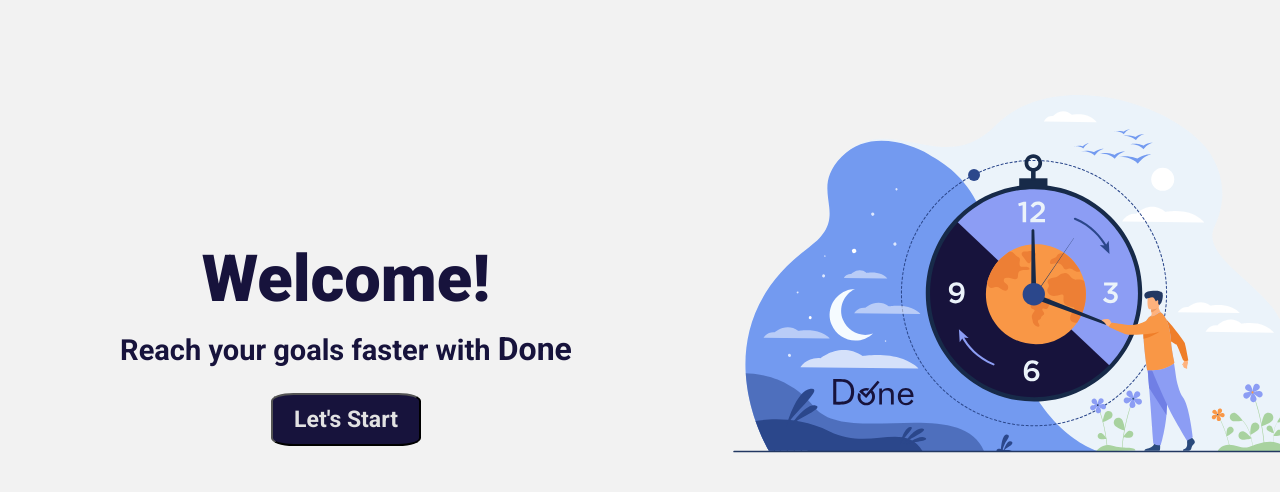
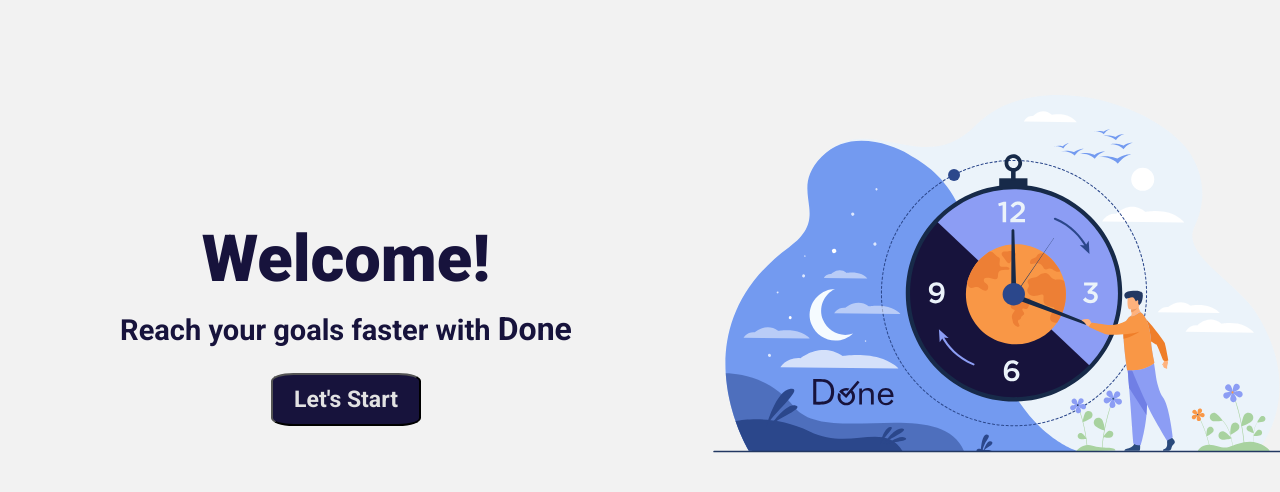
Before and after one commit to GSG-CF04/todoApp-team2, a plain HTML site: page index.html in a window 1280 px wide. Shown: the part 48-540 px from the top of the page. Drawn offline with Linux system fonts and the light colour scheme.

Commit message:
Fix CSS problem Relates #38

```diff
--- a/style.css
+++ b/style.css
@@ -150,13 +150,13 @@ span {
     .header-image {
         position: absolute;
         width: 50%;
-        margin-left: 700px;
+        margin-left: 680px;
         margin-top: 40px;
     }
     .texts {
         position: absolute;
         width: 40%;
-        margin-top: 220px;
+        margin-top: 200px;
         margin-left: 90px;
     }
     .header-title {
```
